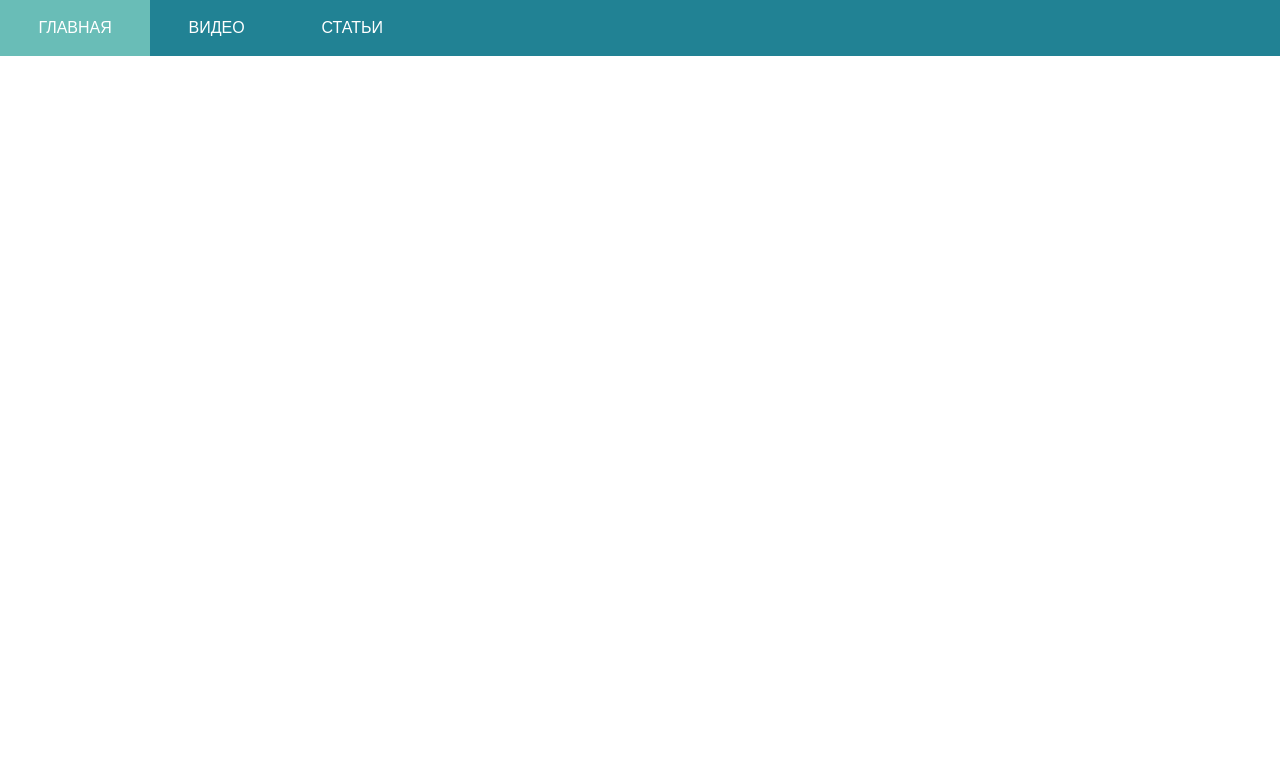
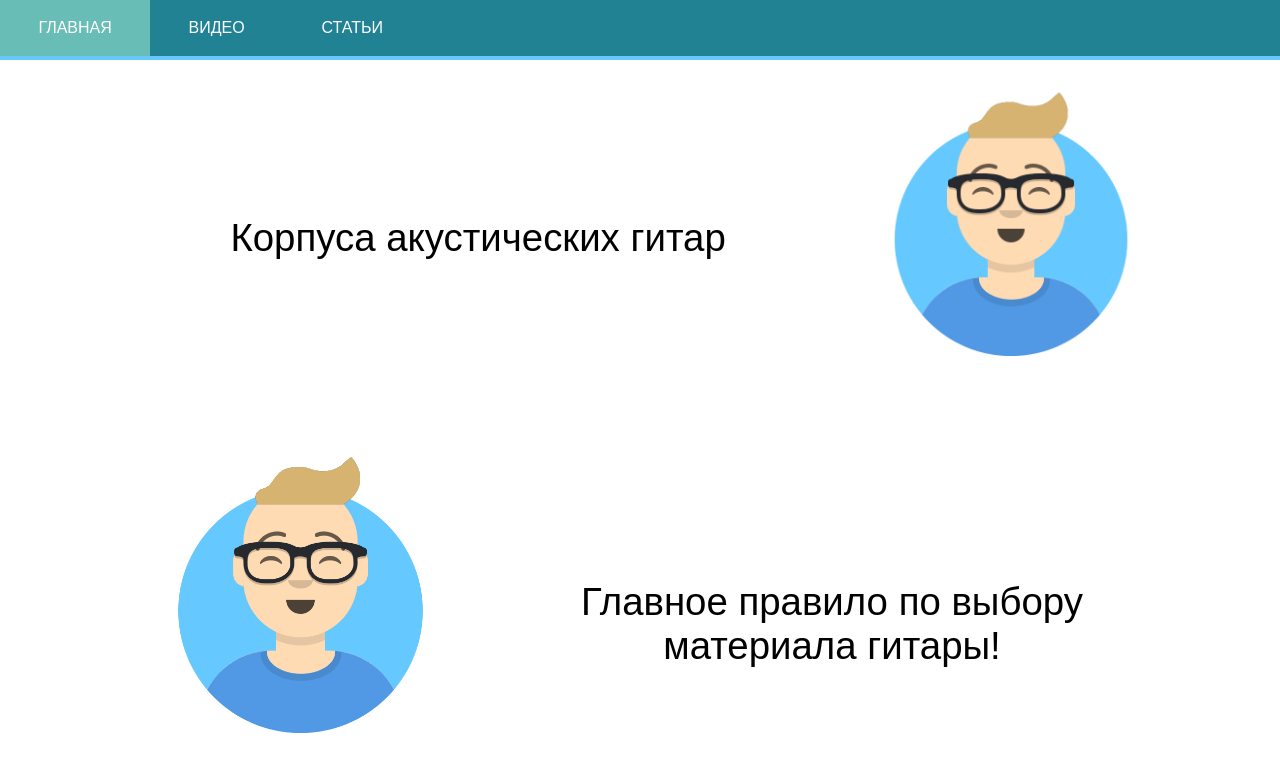
Before and after one commit to musician03/GiC, a plain HTML site: page article.html in a window 1280 px wide. Drawn offline with Linux system fonts and the light colour scheme.

Commit message:
Update article.html

```diff
--- a/article.html
+++ b/article.html
@@ -12,8 +12,23 @@
                 <li><a href="video.html">Видео</a></li>
                 <li><a href="article.html">Статьи</a></li>
             </ul>
+            <hr  size='4' color=#65C9FF />
+            <br>
         </nav>
-        <div class="line"></div>
+
+            <ul>
+                <div class="list">
+                    <li><a href='wood.html'> Корпуса акустических гитар</a></li>
+                </div>
+                <img class="wood" src="1.png">
+                <div class="list2">
+                    <li><a href="rrr.html"><p>Главное правило по выбору</p>
+
+                        <p>материала гитары!</p></a>
+                    </li>
+                </div>
+                <img class="wood2" src="1.png">
+            </ul>
 
     </body>
 
```
